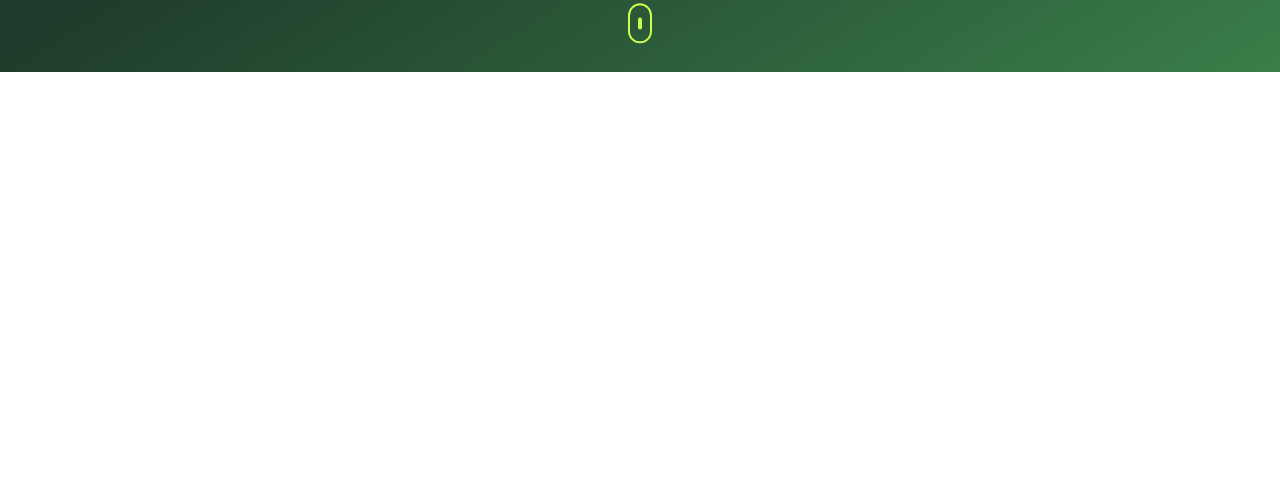
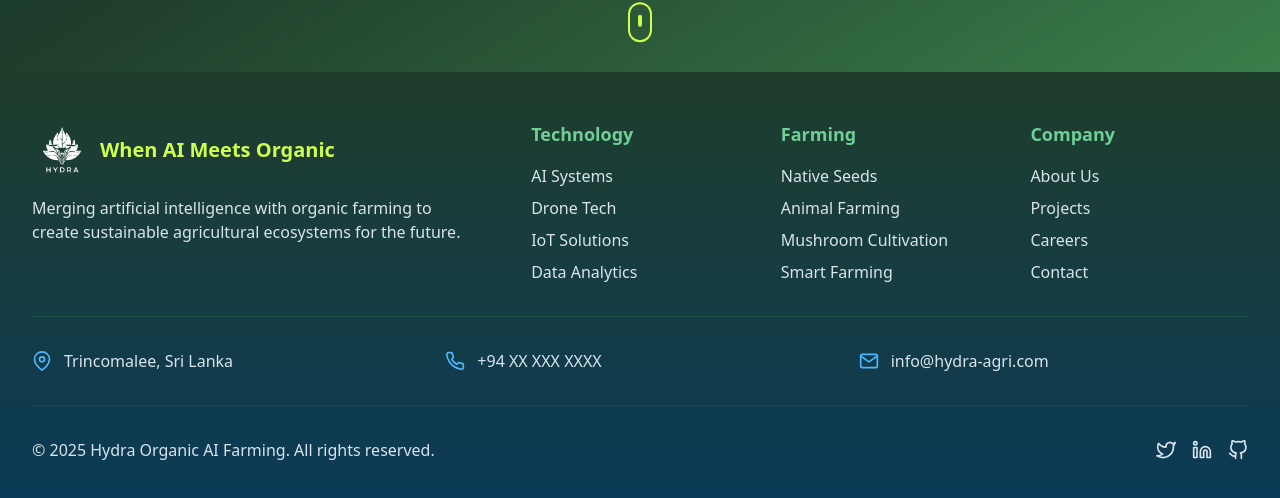
Before and after one commit to Thushan2002/hydra-ecosystem, a React (Vite) app in the folder client/: page /about in a window 1280 px wide. Shown: the part 728-1226 px from the top of the page. Before the commit the page ends 800 px from the top, so only its background shows below. Built offline with nearby package versions, Linux system fonts and the light colour scheme.

Commit message:
feat: footer section added

```diff
--- a/client/src/App.jsx
+++ b/client/src/App.jsx
@@ -1,12 +1,14 @@
 import React from "react";
 import Navbar from "./components/layout/Navbar";
 import Hero from "./components/sections/hero/Hero";
+import Footer from "./components/layout/Footer";
 
 const App = () => {
   return (
     <div>
       <Navbar />
       <Hero />
+      <Footer />
     </div>
   );
 };
--- /dev/null
+++ b/client/src/components/layout/Footer.jsx
@@ -0,0 +1,152 @@
+import React from "react";
+import { motion } from "framer-motion";
+import {
+  FiMail,
+  FiPhone,
+  FiMapPin,
+  FiTwitter,
+  FiLinkedin,
+  FiGithub,
+} from "react-icons/fi";
+import logo_white from "../../assets/logo_white.png";
+
+const Footer = () => {
+  const currentYear = new Date().getFullYear();
+
+  const footerSections = [
+    {
+      title: "Technology",
+      links: [
+        { name: "AI Systems", href: "#" },
+        { name: "Drone Tech", href: "#" },
+        { name: "IoT Solutions", href: "#" },
+        { name: "Data Analytics", href: "#" },
+      ],
+    },
+    {
+      title: "Farming",
+      links: [
+        { name: "Native Seeds", href: "#" },
+        { name: "Animal Farming", href: "#" },
+        { name: "Mushroom Cultivation", href: "#" },
+        { name: "Smart Farming", href: "#" },
+      ],
+    },
+    {
+      title: "Company",
+      links: [
+        { name: "About Us", href: "#" },
+        { name: "Projects", href: "#" },
+        { name: "Careers", href: "#" },
+        { name: "Contact", href: "#" },
+      ],
+    },
+  ];
+
+  const socialLinks = [
+    { icon: FiTwitter, href: "#", name: "Twitter" },
+    { icon: FiLinkedin, href: "#", name: "LinkedIn" },
+    { icon: FiGithub, href: "#", name: "GitHub" },
+  ];
+
+  return (
+    <footer className="bg-linear-to-b from-forest to-techblue text-white">
+      <div className="max-w-7xl mx-auto px-4 sm:px-6 lg:px-8 py-12">
+        <div className="grid grid-cols-1 md:grid-cols-2 lg:grid-cols-5 gap-8">
+          {/* Brand Section */}
+          <div className="lg:col-span-2">
+            <motion.div
+              initial={{ opacity: 0, y: 20 }}
+              whileInView={{ opacity: 1, y: 0 }}
+              className="mb-4">
+              <div className="flex items-center space-x-2 mb-4">
+                <span className="font-bold text-2xl">
+                  <img src={logo_white} className="w-15 h-15" />
+                </span>
+                <p className="text-xl font-semibold text-ecolime">
+                  When AI Meets Organic
+                </p>
+              </div>
+              <p className="text-silver mb-4 max-w-md">
+                Merging artificial intelligence with organic farming to create
+                sustainable agricultural ecosystems for the future.
+              </p>
+            </motion.div>
+          </div>
+
+          {/* Links Sections */}
+          {footerSections.map((section, index) => (
+            <motion.div
+              key={section.title}
+              initial={{ opacity: 0, y: 20 }}
+              whileInView={{ opacity: 1, y: 0 }}
+              transition={{ delay: index * 0.1 }}>
+              <h3 className="font-bold text-lg mb-4 text-leaf">
+                {section.title}
+              </h3>
+              <ul className="space-y-2">
+                {section.links.map((link) => (
+                  <li key={link.name}>
+                    <a
+                      href={link.href}
+                      className="text-silver hover:text-ecolime transition-colors duration-300">
+                      {link.name}
+                    </a>
+                  </li>
+                ))}
+              </ul>
+            </motion.div>
+          ))}
+        </div>
+
+        {/* Contact Info */}
+        <motion.div
+          initial={{ opacity: 0, y: 20 }}
+          whileInView={{ opacity: 1, y: 0 }}
+          className="mt-8 pt-8 border-t border-primary/30">
+          <div className="grid grid-cols-1 md:grid-cols-3 gap-6">
+            <div className="flex items-center space-x-3">
+              <FiMapPin className="text-droneblue" size={20} />
+              <span className="text-silver">Trincomalee, Sri Lanka</span>
+            </div>
+            <div className="flex items-center space-x-3">
+              <FiPhone className="text-droneblue" size={20} />
+              <span className="text-silver">+94 XX XXX XXXX</span>
+            </div>
+            <div className="flex items-center space-x-3">
+              <FiMail className="text-droneblue" size={20} />
+              <span className="text-silver">info@hydra-agri.com</span>
+            </div>
+          </div>
+        </motion.div>
+
+        {/* Bottom Bar */}
+        <div className="mt-8 pt-8 border-t border-primary/30 flex flex-col md:flex-row justify-between items-center">
+          <motion.p
+            initial={{ opacity: 0 }}
+            whileInView={{ opacity: 1 }}
+            className="text-silver mb-4 md:mb-0">
+            &copy; {currentYear} Hydra Organic AI Farming. All rights reserved.
+          </motion.p>
+
+          <div className="flex space-x-4">
+            {socialLinks.map((social, index) => (
+              <motion.a
+                key={social.name}
+                href={social.href}
+                initial={{ opacity: 0, scale: 0 }}
+                whileInView={{ opacity: 1, scale: 1 }}
+                transition={{ delay: index * 0.1 }}
+                whileHover={{ scale: 1.2, color: "#CFFF4D" }}
+                className="text-silver hover:text-ecolime transition-colors duration-300">
+                <social.icon size={20} />
+              </motion.a>
+            ))}
+          </div>
+        </div>
+      </div>
+    </footer>
+  );
+};
+
+export default Footer;
```
